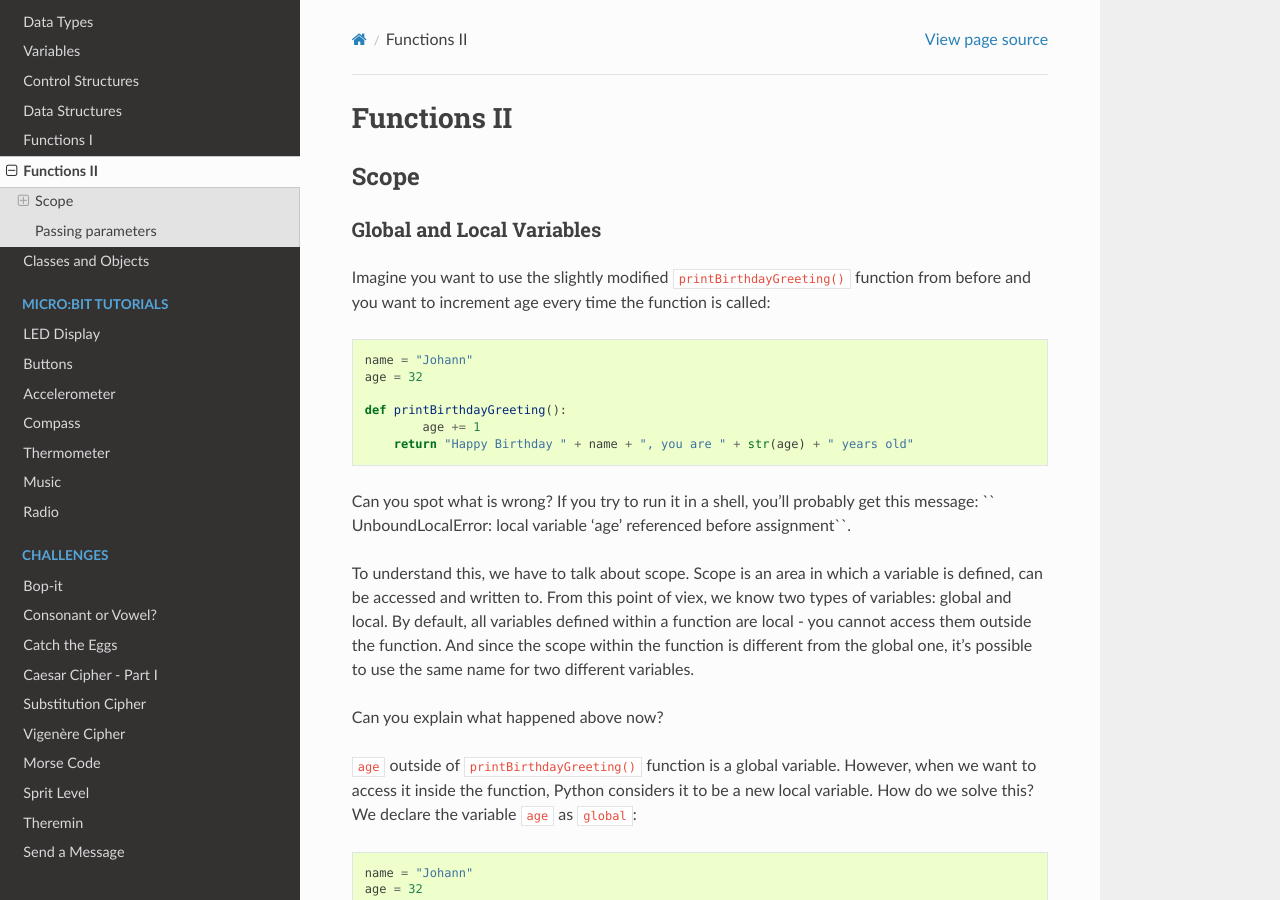
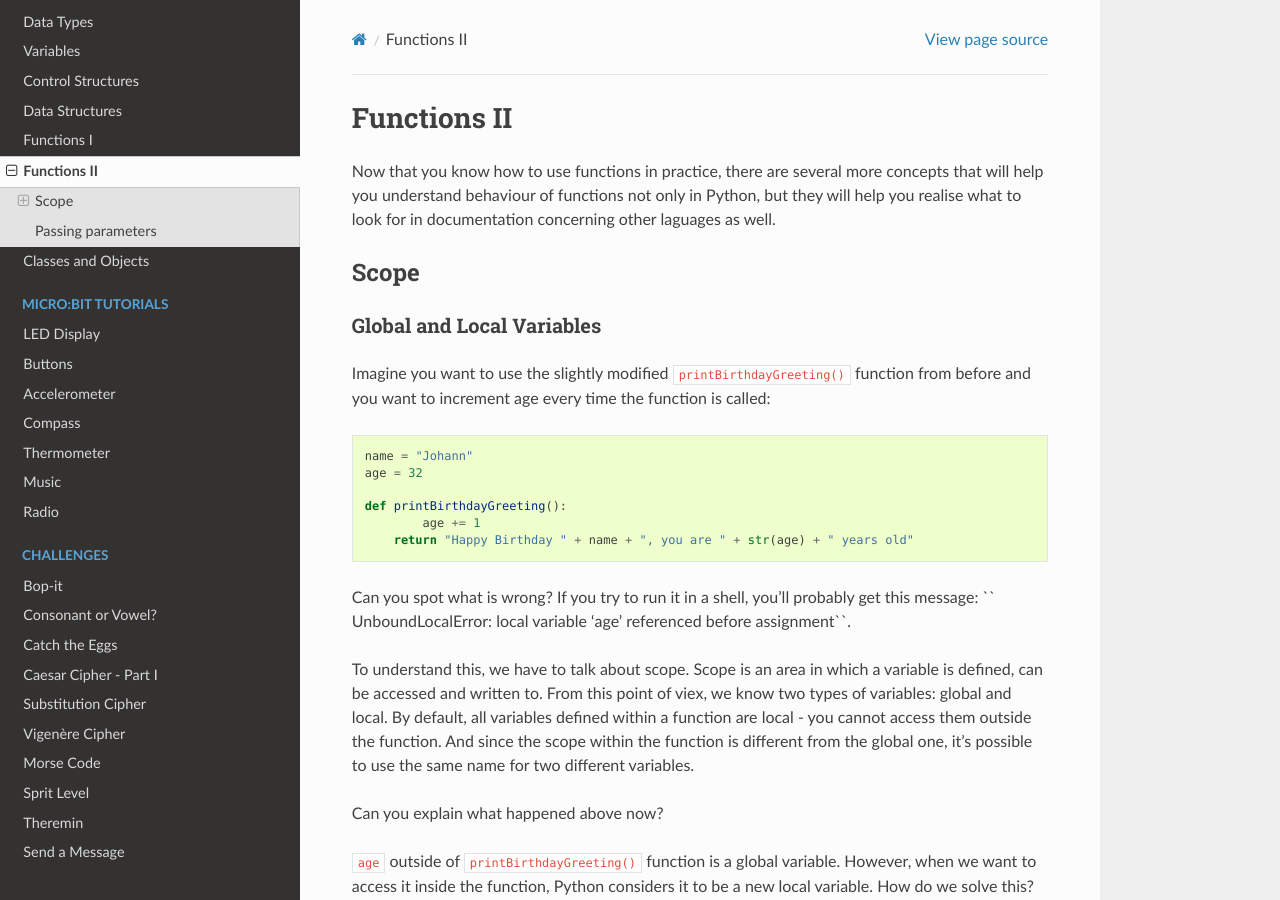
Before and after one commit to rharbird/microbit-challenges, a Sphinx documentation site: the page built from docs/source/basics/functionsii.rst, in a window 1280 px wide and 900 px high. Built offline with Sphinx 7.4.7 and the Read the Docs theme 2.0.0, drawn with Linux system fonts in a browser that asks for light colours; pages that are not in the unit, such as notebooks, are missing from menus.

Commit message:
Add introduction

```diff
--- a/docs/source/basics/functionsii.rst
+++ b/docs/source/basics/functionsii.rst
@@ -1,6 +1,9 @@
 **************
 Functions II
 **************
+
+Now that you know how to use functions in practice, there are several more concepts that will help you understand behaviour of functions not only in Python,
+but they will help you realise what to look for in documentation concerning other laguages as well.
 
 Scope
 ======
```
